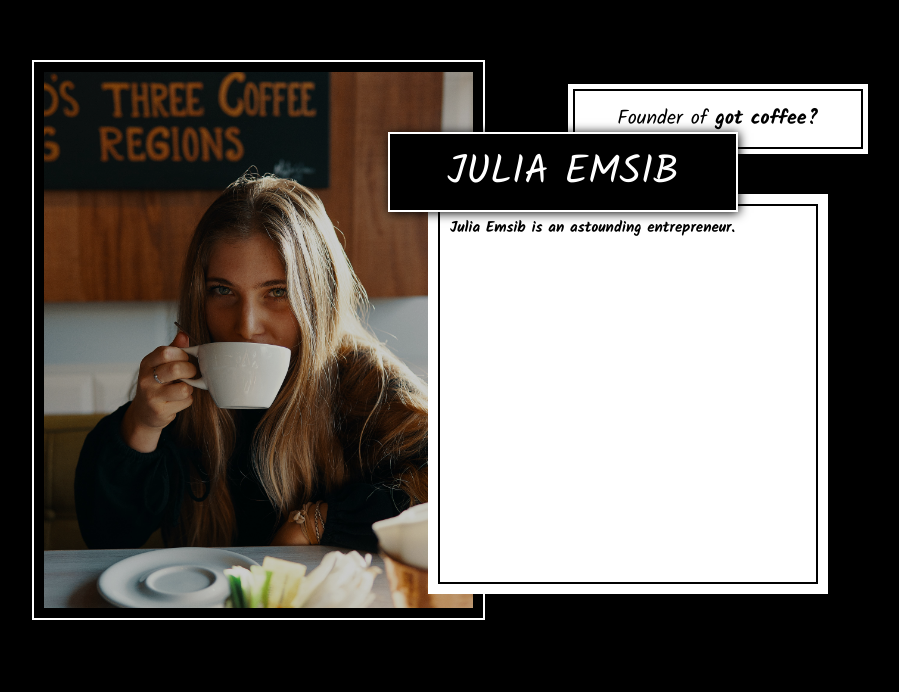
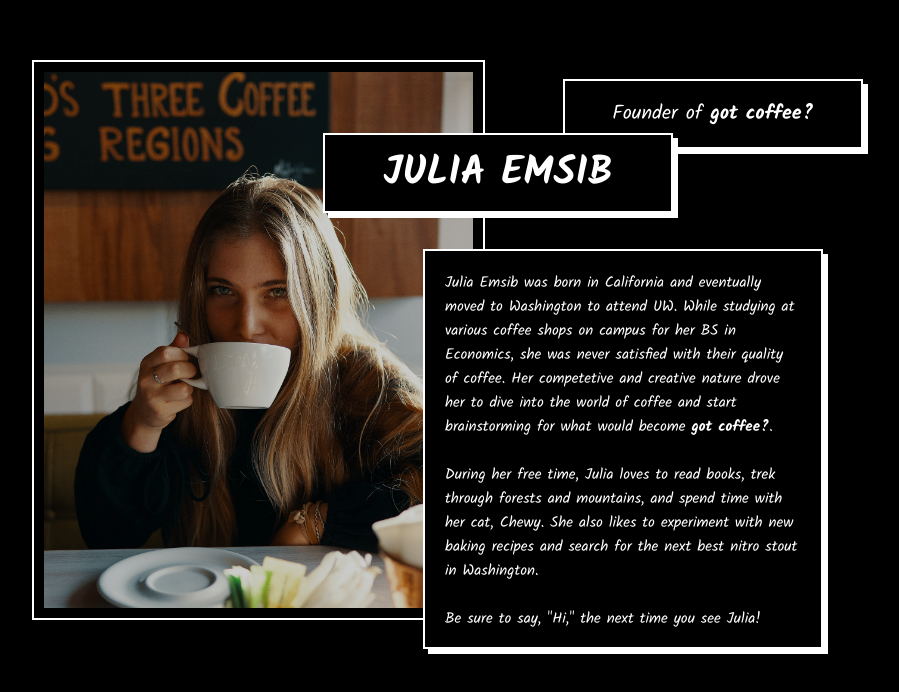
Before and after one commit to blozinski056/got-coffee-next, a Next.js app: page /about in a window 1280 px wide. Shown: the part 860-1552 px from the top of the page, without its empty margins (160-1059 px from the left). Built offline with nearby package versions, Linux system fonts and the light colour scheme.

Commit message:
finished about page

```diff
--- a/pages/about.tsx
+++ b/pages/about.tsx
@@ -21,13 +21,19 @@ function About() {
 
         <div className={styles.paragraph_container}>
           <div className={styles.paragraph}>
-            In February of 2020, we opened our doors in a cozy space in the
-            heart of Seattle, Washington. Thanks to our loyal employees, we
-            managed to weather the storm of the COVID-19 quarantine and stay in
-            business by delivering fresh, hot cups of coffee to all of our
+            In February of 2020, we opened the doors of our cozy, little space
+            in the heart of Seattle, Washington. Thanks to our loyal employees,
+            we managed to weather the storm of the COVID-19 quarantine and stay
+            in business by delivering fresh, hot cups of coffee to all of our
             customers nearby!
             <br />
             <br />
+            Now that COVID-19 restrictions are less strict, our doors are open
+            for new and returning customers to come sit, relax, and chat!
+            <br />
+            <br />
+            When you arrive, make sure you ask for our pastry of the day! We
+            make one batch of fresh pastries Monday to Saturday!
           </div>
         </div>
       </section>
@@ -45,10 +51,26 @@ function About() {
               Founder of&nbsp;<span>got coffee?</span>
             </div>
           </div>
-          <div className={styles.founder_name}>JULIA EMSIB</div>
+          <div className={styles.founder_name_container}>
+            <div className={styles.founder_name}>JULIA EMSIB</div>
+          </div>
           <div className={styles.founder_intro_container}>
             <div className={styles.founder_intro}>
-              Julia Emsib is an astounding entrepreneur.
+              Julia Emsib was born in California and eventually moved to
+              Washington to attend UW. While studying at various coffee shops on
+              campus for her BS in Economics, she was never satisfied with their
+              quality of coffee. Her competetive and creative nature drove her
+              to dive into the world of coffee and start brainstorming for what
+              would become&nbsp;<strong>got coffee?</strong>.
+              <br />
+              <br />
+              During her free time, Julia loves to read books, trek through
+              forests and mountains, and spend time with her cat, Chewy. She
+              also likes to experiment with new baking recipes and search for
+              the next best nitro stout in Washington.
+              <br />
+              <br />
+              Be sure to say, "Hi," the next time you see Julia!
             </div>
           </div>
         </div>
--- a/styles/About.module.css
+++ b/styles/About.module.css
@@ -113,12 +113,7 @@
 .wrapper .founder .info .founder_title_container {
   width: 300px;
   height: 70px;
-  display: flex;
-  flex-direction: row;
-  align-items: center;
-  justify-content: center;
   background-color: white;
-  padding: 5px;
   position: absolute;
   top: 0%;
   right: 10%;
@@ -130,17 +125,25 @@
   flex-direction: row;
   align-items: center;
   justify-content: center;
-  background-color: transparent;
-  border: solid 2px black;
-  color: black;
+  position: absolute;
+  background-color: black;
+  border: solid 2px white;
+  color: white;
   font-size: 20px;
-  font-weight: 500;
+  transform: translate(-5px, -5px);
 }
 .wrapper .founder .info .founder_title_container .founder_title span {
-  color: black;
   font-weight: 700;
 }
-.wrapper .founder .info .founder_name {
+.wrapper .founder .info .founder_name_container {
+  width: 350px;
+  height: 80px;
+  background-color: white;
+  position: absolute;
+  top: 9%;
+  z-index: 5;
+}
+.wrapper .founder .info .founder_name_container .founder_name {
   width: 350px;
   height: 80px;
   display: flex;
@@ -151,32 +154,26 @@
   border: solid 2px white;
   font-size: 40px;
   position: absolute;
-  top: 8%;
-  left: 10%;
-  box-shadow: 1px 1px 10px black;
-  z-index: 5;
+  font-weight: 700;
+  transform: translate(-5px, -5px);
 }
 .wrapper .founder .info .founder_intro_container {
   width: 400px;
   height: 400px;
-  display: flex;
-  flex-direction: row;
-  align-items: center;
-  justify-content: center;
-  padding: 10px;
   background-color: white;
   position: absolute;
-  bottom: 15%;
+  bottom: 5%;
   left: 50%;
   transform: translateX(-50%);
 }
 .wrapper .founder .info .founder_intro_container .founder_intro {
   width: 100%;
   height: 100%;
-  background-color: transparent;
-  border: solid 2px black;
-  color: black;
-  padding: 10px;
+  background-color: black;
+  border: solid 2px white;
+  position: absolute;
+  color: white;
+  padding: 20px;
   font-size: 15px;
-  font-weight: 700;
+  transform: translate(-5px, -5px);
 }/*# sourceMappingURL=About.module.css.map */
--- a/styles/About.module.scss
+++ b/styles/About.module.scss
@@ -110,9 +110,7 @@
 
       .founder_title_container {
         @include w-h(300px, 70px);
-        @include flexbox;
         background-color: white;
-        padding: 5px;
         position: absolute;
         top: 0%;
         right: 10%;
@@ -120,50 +118,55 @@
         .founder_title {
           @include w-h(100%, 100%);
           @include flexbox;
-          background-color: transparent;
-          border: solid 2px black;
-          color: black;
+          position: absolute;
+          background-color: black;
+          border: solid 2px white;
+          color: white;
           font-size: 20px;
-          font-weight: 500;
+          transform: translate(-5px, -5px);
 
           span {
-            color: black;
             font-weight: 700;
           }
         }
       }
 
-      .founder_name {
+      .founder_name_container {
         @include w-h(350px, 80px);
-        @include flexbox;
-        background-color: black;
-        border: solid 2px white;
-        font-size: 40px;
+        background-color: white;
         position: absolute;
-        top: 8%;
-        left: 10%;
-        box-shadow: 1px 1px 10px black;
+        top: 9%;
         z-index: 5;
+
+        .founder_name {
+          @include w-h(350px, 80px);
+          @include flexbox;
+          background-color: black;
+          border: solid 2px white;
+          font-size: 40px;
+          position: absolute;
+          font-weight: 700;
+          transform: translate(-5px, -5px);
+        }
       }
 
       .founder_intro_container {
         @include w-h(400px, 400px);
-        @include flexbox;
-        padding: 10px;
         background-color: white;
         position: absolute;
-        bottom: 15%;
+        bottom: 5%;
         left: 50%;
         transform: translateX(-50%);
 
         .founder_intro {
           @include w-h(100%, 100%);
-          background-color: transparent;
-          border: solid 2px black;
-          color: black;
-          padding: 10px;
+          background-color: black;
+          border: solid 2px white;
+          position: absolute;
+          color: white;
+          padding: 20px;
           font-size: 15px;
-          font-weight: 700;
+          transform: translate(-5px, -5px);
         }
       }
     }
```
Also changed, not shown: 1 other file (tests, documents, lock files or other folders).
